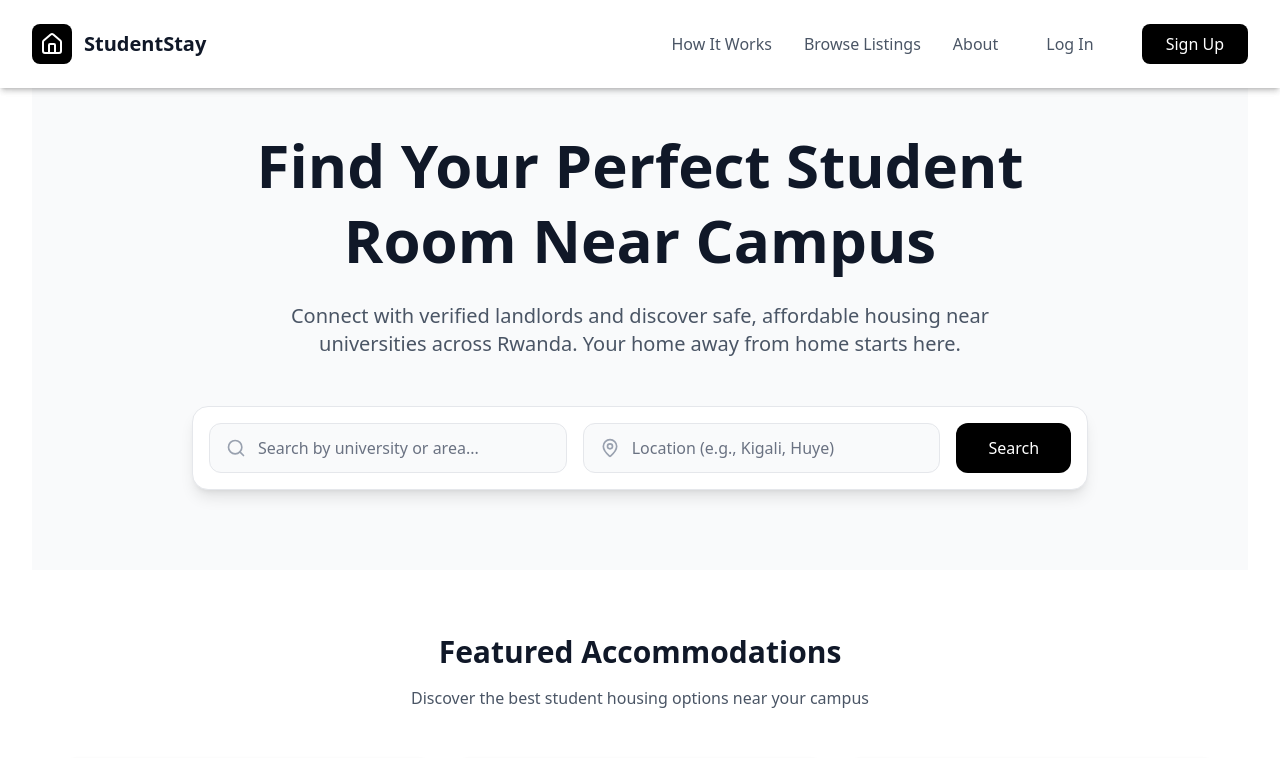
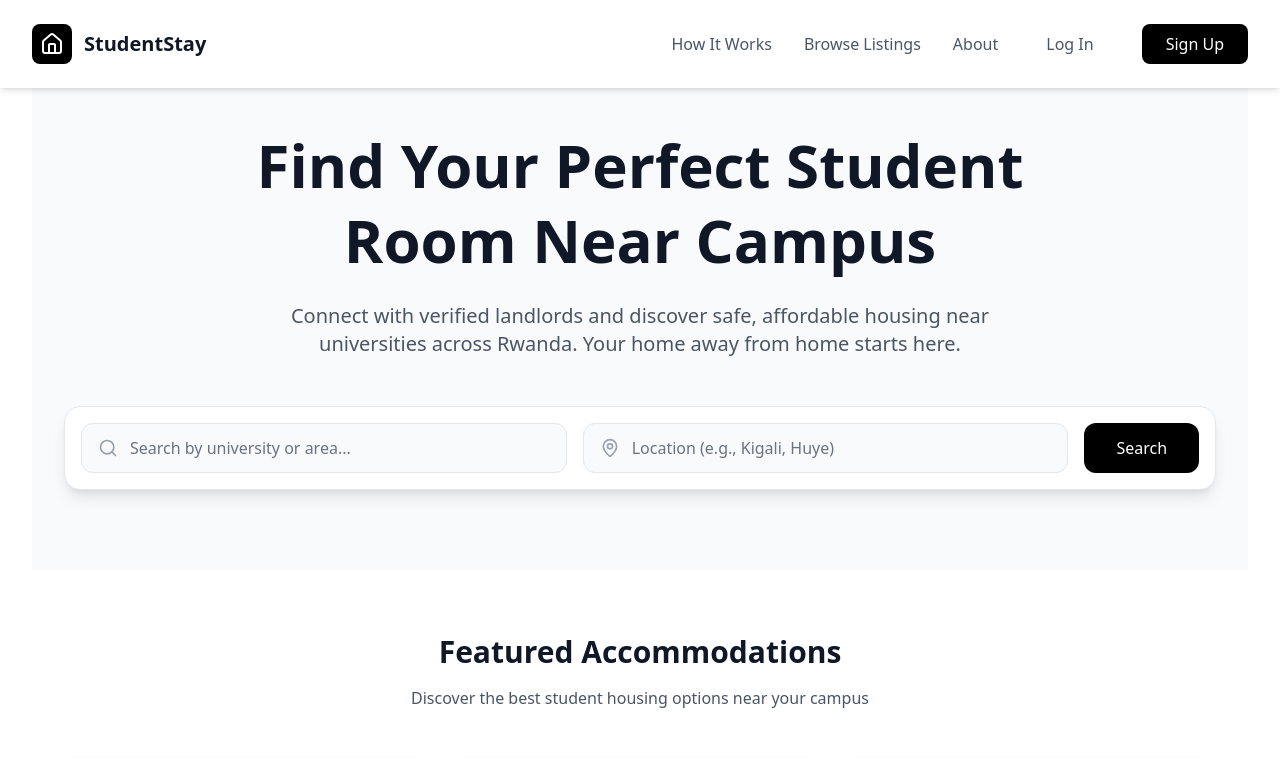
Before and after one commit to uwingabirejoselyne/student-housing-frontend, a React (Vite) app: page / in a window 1280 px wide. Shown: the top 758 px of the page. Built offline with nearby package versions, Linux system fonts and the light colour scheme.

Commit message:
added browse listing page

```diff
--- a/src/App.tsx
+++ b/src/App.tsx
@@ -10,8 +10,6 @@ function App() {
     <AuthProvider>
         <div className="min-h-screen bg-white flex flex-col">
           {/* Navbar is on all pages */}
-          <Landing />
-
           {/* Main Content - Routes */}
           <main className="flex-1">
             <Routes>
--- a/src/components/landing/HeroSection.tsx
+++ b/src/components/landing/HeroSection.tsx
@@ -22,8 +22,8 @@ const HeroSection: React.FC<HeroSectionProps> = ({ onSearch }) => {
   };
 
   return (
-    <section className="bg-gray-50 pt-24 pb-20">
-      <div className="max-w-7xl mx-auto px-4 sm:px-6 lg:px-8">
+    <section className="w-full bg-gray-50 pt-24 pb-20">
+      <div className=" px-4 sm:px-6 lg:px-8">
         {/* Headline */}
         <div className="text-center mb-12">
           <h1 className="text-5xl md:text-6xl font-bold text-gray-900 mb-6 leading-tight">
@@ -36,7 +36,7 @@ const HeroSection: React.FC<HeroSectionProps> = ({ onSearch }) => {
         </div>
 
         {/* Search Bar */}
-        <div className="max-w-4xl mx-auto">
+        <div className="">
           <div className="bg-white rounded-2xl shadow-lg p-4 border border-gray-200">
             <div className="flex flex-col md:flex-row gap-4">
               {/* Search Input */}
--- a/src/pages/Landing.tsx
+++ b/src/pages/Landing.tsx
@@ -55,7 +55,6 @@ const Landing: React.FC = () => {
       <HowItWorks />
 
       {/* Footer */}
-      <Footer />
 
       {/* Login Modal */}
        <LoginModal
```
